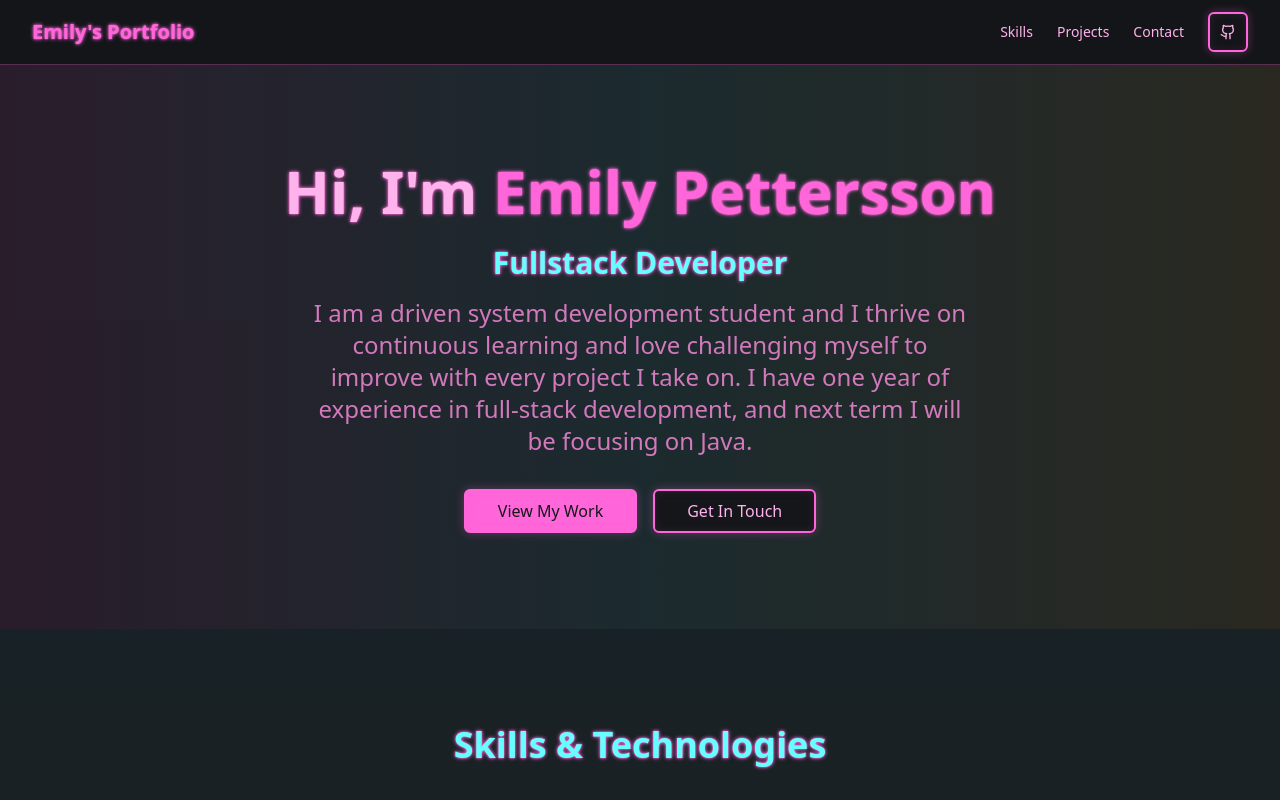
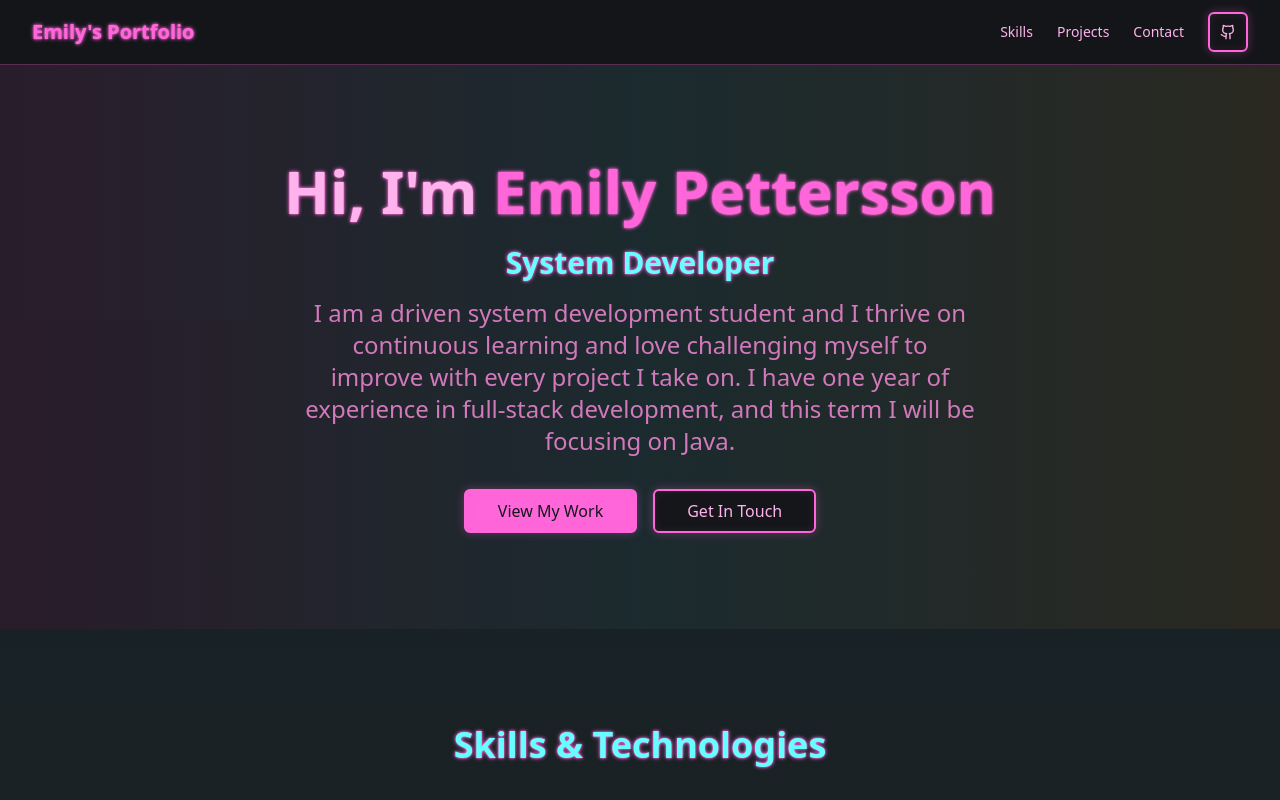
Before and after one commit to Emilyempa/emilys-portfolio, a React (Vite) app: page / in a window 1280 px wide. Shown: the top 800 px of the page. Built offline with nearby package versions, Linux system fonts and the light colour scheme.

Commit message:
Update hero section text

```diff
--- a/src/components/Hero.tsx
+++ b/src/components/Hero.tsx
@@ -13,13 +13,13 @@ export const Hero = () => {
           <span className="text-primary retro-glow">Emily Pettersson</span>
         </h1>
         <h2 className="text-2xl md:text-3xl font-bold text-secondary mb-4 retro-glow">
-          Fullstack Developer
+          System Developer
         </h2>
         <p className="text-xl md:text-2xl text-muted-foreground mb-8 max-w-2xl mx-auto">
           I am a driven system development student and I thrive on continuous
           learning and love challenging myself to improve with every project I
           take on. I have one year of experience in full-stack development, and
-          next term I will be focusing on Java.
+          this term I will be focusing on Java.
         </p>
         <div className="flex flex-col sm:flex-row gap-4 justify-center" role="group" aria-label="Hero actions">
           <a
```
